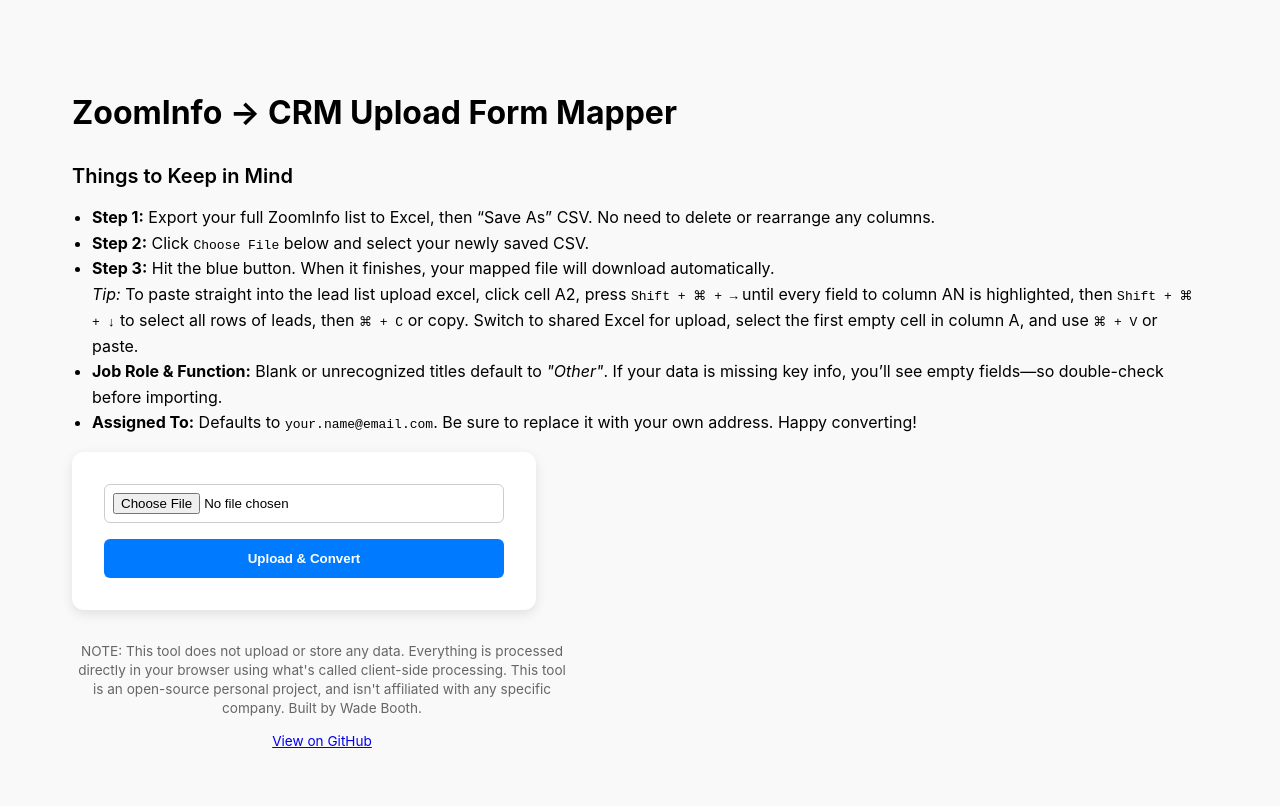
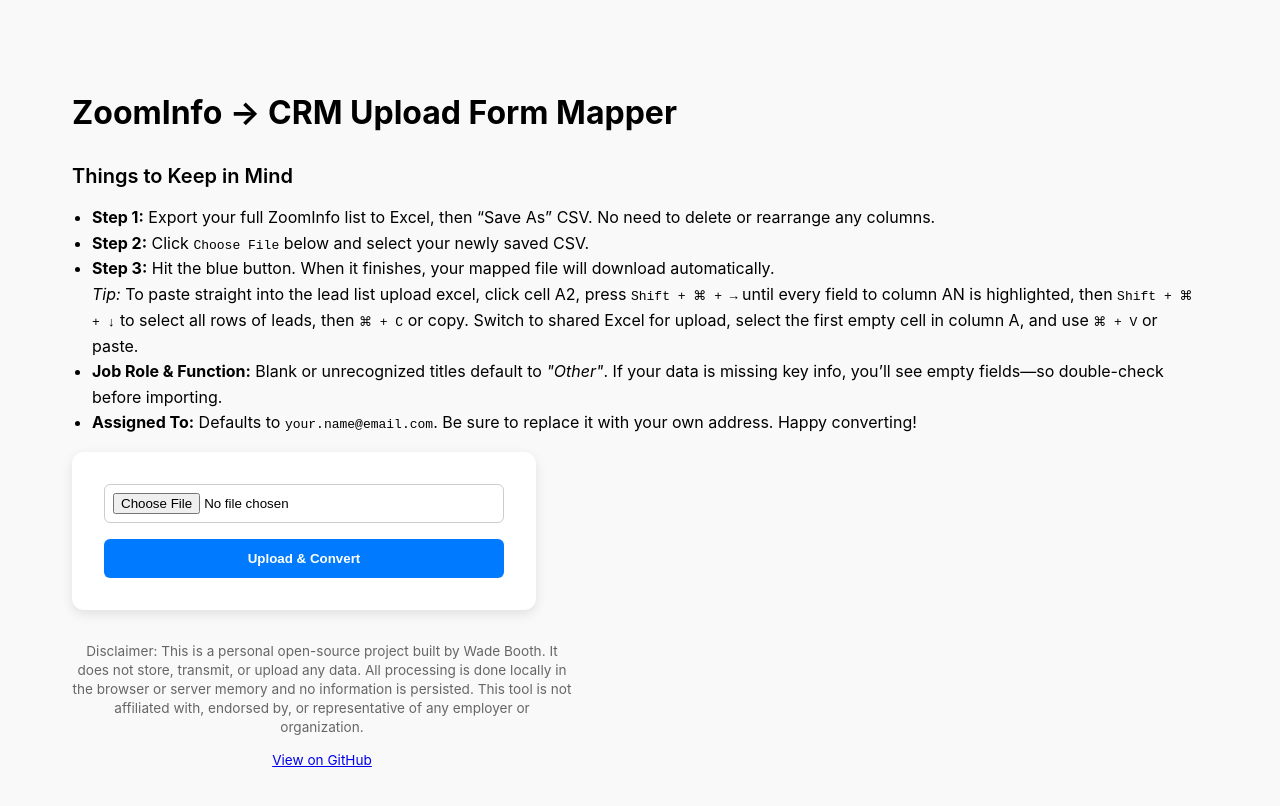
Before and after one commit to wadebooth/zoominfo-lead-mapper, a Next.js app: page / in a window 1280 px wide. Shown: the top 806 px of the page. Built offline with nearby package versions, Linux system fonts and the light colour scheme.

Commit message:
disclaimer

```diff
--- a/pages/index.tsx
+++ b/pages/index.tsx
@@ -186,10 +186,11 @@
 
       <div className='footer'>
         <p>
-          NOTE: This tool does not upload or store any data. Everything is
-          processed directly in your browser using what's called client-side
-          processing. This tool is an open-source personal project, and isn't
-          affiliated with any specific company. Built by Wade Booth.
+          Disclaimer: This is a personal open-source project built by Wade
+          Booth. It does not store, transmit, or upload any data. All processing
+          is done locally in the browser or server memory and no information is
+          persisted. This tool is not affiliated with, endorsed by, or
+          representative of any employer or organization.
         </p>
         <p className='github-link'>
           <a
```
